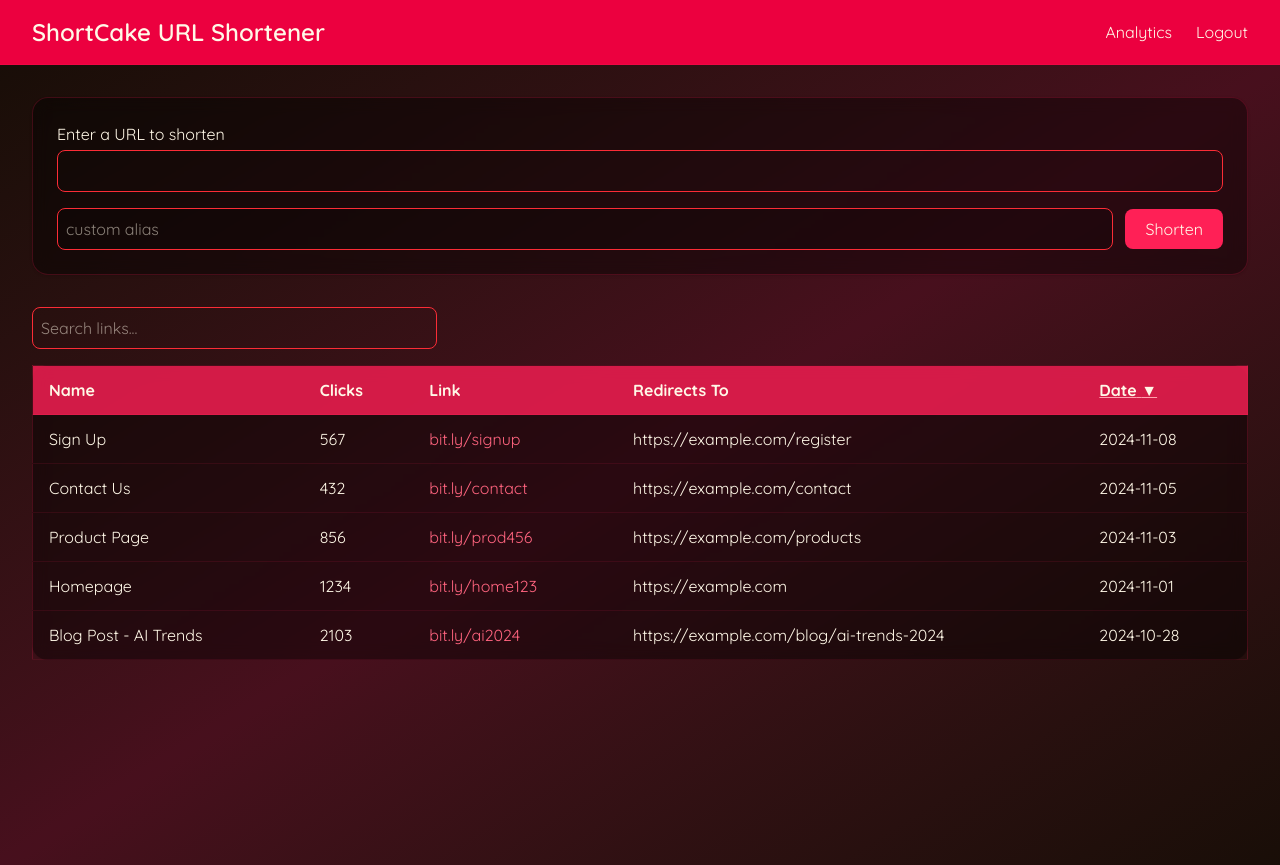
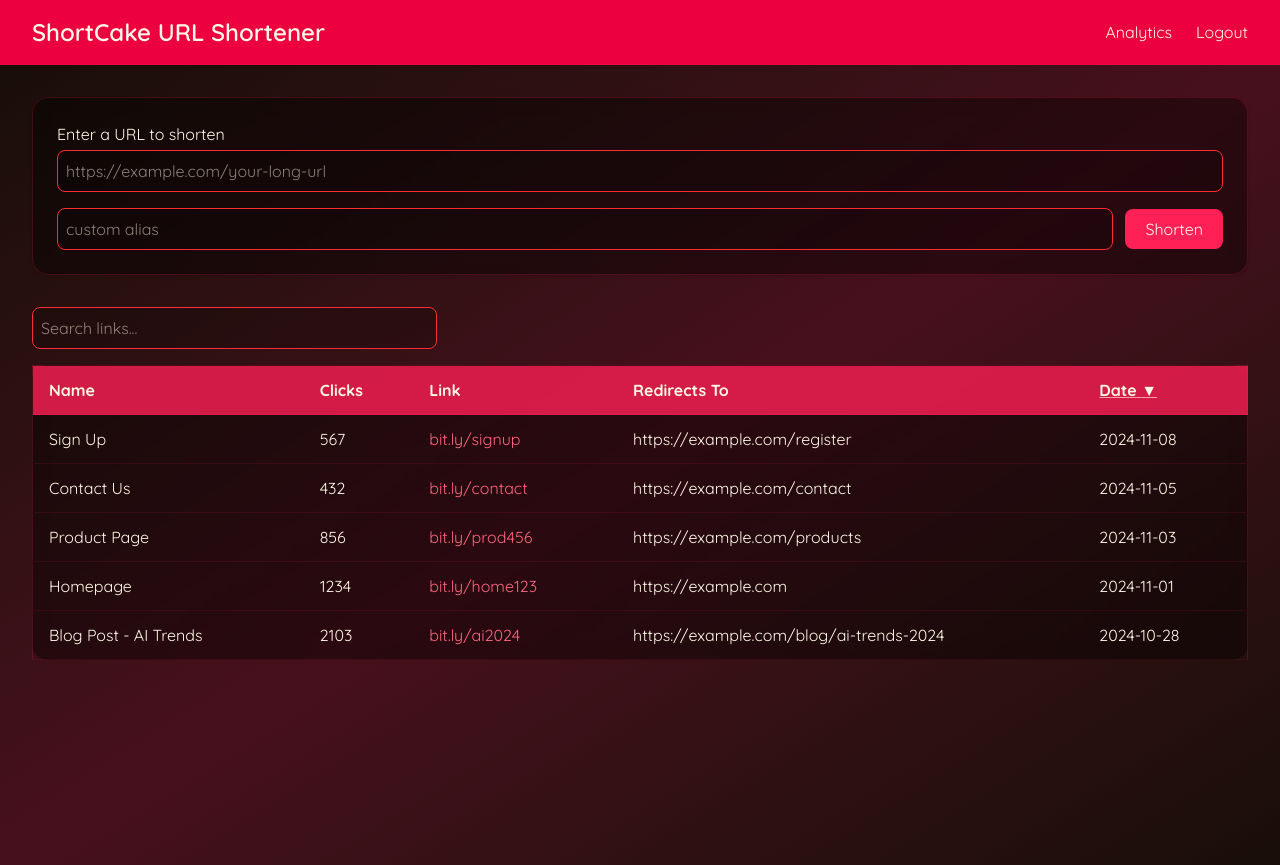
Before and after one commit to coskyler/shortcak.es, a React (Vite) app in the folder frontend/: page /dashboard in a window 1280 px wide. Built offline with nearby package versions, Linux system fonts and the light colour scheme.

Commit message:
axios implementation prototype finished.

```diff
--- a/frontend/src/pages/Dashboard.tsx
+++ b/frontend/src/pages/Dashboard.tsx
@@ -1,5 +1,115 @@
 import React, { useState, useMemo } from "react";
 import Header from "../components/Header";
+// import axios from 'axios';
+
+// ===== AXIOS API CALLS (Uncomment when backend is ready) =====
+/*
+const BASE_URL = process.env.REACT_APP_API_URL || 'http://localhost:5000';
+
+const client = axios.create({
+  baseURL: BASE_URL,
+  headers: {
+    'Content-Type': 'application/json'
+  }
+});
+
+// Add auth token to every request
+client.interceptors.request.use((config) => {
+  const token = localStorage.getItem('token');
+  if (token) {
+    config.headers.Authorization = `Bearer ${token}`;
+  }
+  return config;
+});
+
+// Get list of links with pagination
+const getLinks = (limit = 25, cursor = null) =>
+  client.get('/api/links', { params: { limit, ...(cursor && { cursor }) } });
+
+// Create a new short link
+const createLink = (redirect: string, name: string, slug = null) =>
+  client.post('/api/links', { redirect, name, ...(slug && { slug }) });
+
+// Update link name
+const updateLink = (slug: string, name: string) =>
+  client.patch('/api/links', { slug, name });
+
+// Delete a link
+const deleteLink = (slug: string) =>
+  client.delete('/api/links', { data: { slug } });
+*/
+
+// ===== HOW TO USE (Example implementation) =====
+/*
+// Fetch links on component mount
+useEffect(() => {
+  const fetchLinks = async () => {
+    try {
+      const response = await getLinks(25);
+      setLinks(response.data.items);
+      setNextCursor(response.data.nextCursor);
+    } catch (error) {
+      console.error('Failed to fetch links:', error);
+    }
+  };
+  fetchLinks();
+}, []);
+
+// Handle form submission
+const handleSubmit = async (e: React.FormEvent) => {
+  e.preventDefault();
+  try {
+    const response = await createLink(url, "New Link", alias || null);
+    alert(`Link created: ${window.location.origin}/r/${response.data.slug}`);
+    setUrl('');
+    setAlias('');
+    // Refresh links list
+    const linksRes = await getLinks(25);
+    setLinks(linksRes.data.items);
+  } catch (error) {
+    console.error('Failed to create link:', error);
+    alert('Failed to create link');
+  }
+};
+
+// Load more links (pagination)
+const loadMore = async () => {
+  if (nextCursor) {
+    try {
+      const response = await getLinks(25, nextCursor);
+      setLinks([...links, ...response.data.items]);
+      setNextCursor(response.data.nextCursor);
+    } catch (error) {
+      console.error('Failed to load more links:', error);
+    }
+  }
+};
+
+// Delete a link
+const handleDelete = async (slug: string) => {
+  if (!window.confirm('Delete this link?')) return;
+  try {
+    await deleteLink(slug);
+    setLinks(links.filter(link => link.slug !== slug));
+  } catch (error) {
+    console.error('Failed to delete link:', error);
+  }
+};
+
+// Update link name
+const handleRename = async (slug: string, currentName: string) => {
+  const newName = prompt('Enter new name:', currentName);
+  if (!newName || newName === currentName) return;
+  try {
+    await updateLink(slug, newName);
+    setLinks(links.map(link =>
+      link.slug === slug ? { ...link, name: newName } : link
+    ));
+  } catch (error) {
+    console.error('Failed to update link:', error);
+  }
+};
+*/
 
 type SortKey = "name" | "clicks" | "short" | "date";
 type SortOrder = "asc" | "desc";
@@ -11,12 +121,43 @@ export default function Dashboard() {
   const [sortBy, setSortBy] = useState<SortKey>("date");
   const [sortOrder, setSortOrder] = useState<SortOrder>("desc");
 
+  // ===== DUMMY DATA (Replace with real API call: GET /api/links) =====
   const links = [
-    { name: "Homepage", clicks: 1234, short: "bit.ly/home123", target: "https://example.com", date: "2024-11-01" },
-    { name: "Product Page", clicks: 856, short: "bit.ly/prod456", target: "https://example.com/products", date: "2024-11-03" },
-    { name: "Contact Us", clicks: 432, short: "bit.ly/contact", target: "https://example.com/contact", date: "2024-11-05" },
-    { name: "Blog Post - AI Trends", clicks: 2103, short: "bit.ly/ai2024", target: "https://example.com/blog/ai-trends-2024", date: "2024-10-28" },
-    { name: "Sign Up", clicks: 567, short: "bit.ly/signup", target: "https://example.com/register", date: "2024-11-08" },
+    {
+      name: "Homepage",
+      clicks: 1234,
+      short: "bit.ly/home123",
+      target: "https://example.com",
+      date: "2024-11-01"
+    },
+    {
+      name: "Product Page",
+      clicks: 856,
+      short: "bit.ly/prod456",
+      target: "https://example.com/products",
+      date: "2024-11-03"
+    },
+    {
+      name: "Contact Us",
+      clicks: 432,
+      short: "bit.ly/contact",
+      target: "https://example.com/contact",
+      date: "2024-11-05"
+    },
+    {
+      name: "Blog Post - AI Trends",
+      clicks: 2103,
+      short: "bit.ly/ai2024",
+      target: "https://example.com/blog/ai-trends-2024",
+      date: "2024-10-28"
+    },
+    {
+      name: "Sign Up",
+      clicks: 567,
+      short: "bit.ly/signup",
+      target: "https://example.com/register",
+      date: "2024-11-08"
+    },
   ];
 
   // Filter + Sort
@@ -50,18 +191,33 @@ export default function Dashboard() {
     }
   };
 
+  // ===== FORM SUBMISSION (Use: POST /api/links) =====
+  const handleSubmit = (e: React.FormEvent) => {
+    e.preventDefault();
+    // TODO: Replace with createLink(url, "New Link", alias || null)
+    console.log("Creating link:", { url, alias });
+    alert(`Link would be created here!\nURL: ${url}\nAlias: ${alias || 'auto-generated'}`);
+    setUrl("");
+    setAlias("");
+  };
+
   return (
     <>
       <Header />
       <div className="min-h-screen bg-linear-to-br from-amber-950/25 via-rose-500/25 to-amber-950/25 p-8">
-        <form className="bg-black/40 backdrop-blur-sm p-6 rounded-2xl shadow mb-8 space-y-4 border border-rose-500/20">
+        {/* ===== CREATE LINK FORM (SUBMIT TO: POST /api/links) ===== */}
+        <form
+          onSubmit={handleSubmit}
+          className="bg-black/40 backdrop-blur-sm p-6 rounded-2xl shadow mb-8 space-y-4 border border-rose-500/20"
+        >
           <div>
             <label className="block text-cream font-medium mb-1">Enter a URL to shorten</label>
             <input
               type="url"
               value={url}
               onChange={(e) => setUrl(e.target.value)}
-              className="w-full border border-red-500 text-cream rounded-lg p-2 focus:border-red-900 focus:outline-none placeholder-cream/50"
+              placeholder="https://example.com/your-long-url"
+              className="w-full border border-red-500 bg-black/20 text-cream rounded-lg p-2 focus:border-red-900 focus:outline-none placeholder-cream/50"
               required
             />
           </div>
@@ -82,16 +238,18 @@ export default function Dashboard() {
           </div>
         </form>
 
+        {/* ===== SEARCH BAR ===== */}
         <div className="flex justify-between items-center mb-4">
           <input
             type="text"
             value={search}
             onChange={(e) => setSearch(e.target.value)}
             placeholder="Search links..."
-            className="border border-red-500 text-cream rounded-lg p-2 focus:border-red-900 w-1/3 focus:outline-none placeholder-cream/50"
+            className="border border-red-500 bg-black/20 text-cream rounded-lg p-2 focus:border-red-900 w-1/3 focus:outline-none placeholder-cream/50"
           />
         </div>
 
+        {/* ===== LINKS TABLE (FROM: GET /api/links) ===== */}
         <div className="overflow-x-auto">
           <table className="min-w-full bg-black/40 backdrop-blur-sm rounded-2xl shadow border border-rose-500/20">
             <thead className="bg-rose-500/80 border-b border-rose-500/30">
@@ -131,6 +289,20 @@ export default function Dashboard() {
             </tbody>
           </table>
         </div>
+
+        {/* ===== PAGINATION (Use nextCursor from GET /api/links response) ===== */}
+        {/*
+        {nextCursor && (
+          <div className="mt-6 text-center">
+            <button
+              onClick={loadMore}
+              className="bg-rose-500 text-cream px-6 py-2 rounded-lg hover:bg-rose-600 transition"
+            >
+              Load More
+            </button>
+          </div>
+        )}
+        */}
       </div>
     </>
   );
```
Also changed, not shown: frontend/src/pages/Analytics.tsx (+96 -8 lines).
